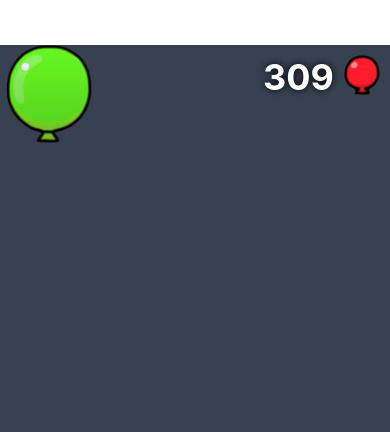
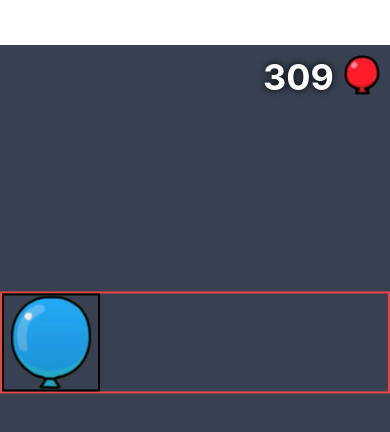
Before and after one commit to Joe-Moussally/Jerrys-Boring-Game, a React Native app: screen / in a window 390 px wide. Shown: the top 432 px of the page. Built offline with nearby package versions, Linux system fonts and the light colour scheme.

Commit message:
Fixing timing animation function for balloon component

```diff
--- a/components/game_components/Balloon.js
+++ b/components/game_components/Balloon.js
@@ -1,9 +1,22 @@
-import { View, Text, Image, TouchableWithoutFeedback, Alert, Dimensions } from 'react-native'
-import React from 'react'
+import { View, Text, Image, TouchableWithoutFeedback, Alert, Dimensions, Animated, Easing } from 'react-native'
+import React, { useEffect, useRef } from 'react'
 
 const Balloon = ({
     color
 }) => {
+
+  const bottomValue = useRef(new Animated.Value(Dimensions.get('window').height-200)).current  // Initial value for bottom: 0
+
+  useEffect(() => {
+    Animated.timing(bottomValue,
+      {
+        toValue:0,
+        duration:10000,
+        useNativeDriver: false,
+        easing:Easing.linear
+      }).start()
+
+  },[bottomValue])
 
 
   //function that handles increasing the score by one
@@ -12,15 +25,20 @@ const Balloon = ({
   }
 
   return (
+    <Animated.View
+      className='border-2 border-red-500'
+      style={{top:bottomValue,transform:[{translateY:bottomValue}]}}
+    >
     <TouchableWithoutFeedback
      onPress={handlePop}
     >
       <Image
         style={{resizeMode:'contain',width:Dimensions.get('window').width/4, height:Dimensions.get('window').width/4}}
-        className={`absolute m-0 p-0`}
+        className={`m-0 p-0 border-500-blue border-2`}
         source={color}
       />
     </TouchableWithoutFeedback>
+    </Animated.View>
   )
 }
 
--- a/screens/GameScreen.js
+++ b/screens/GameScreen.js
@@ -15,15 +15,16 @@ const GameScreen = () => {
       blue: require('../assets/game_assets/blue_balloon.png'),
       green: require('../assets/game_assets/green_balloon.png'),
       yellow: require('../assets/game_assets/yellow_balloon.png'),
+      pink: require('../assets/game_assets/pink_balloon.png'),
     }
 
   return (
     <View className="bg-gray-700 flex-1 relative">
-        <Score
-            number={309}
-        />
+      <Score
+          number={309}
+      />
       <Balloon
-        color={images.green}
+        color={images.blue}
       />
     </View>
   )
```
